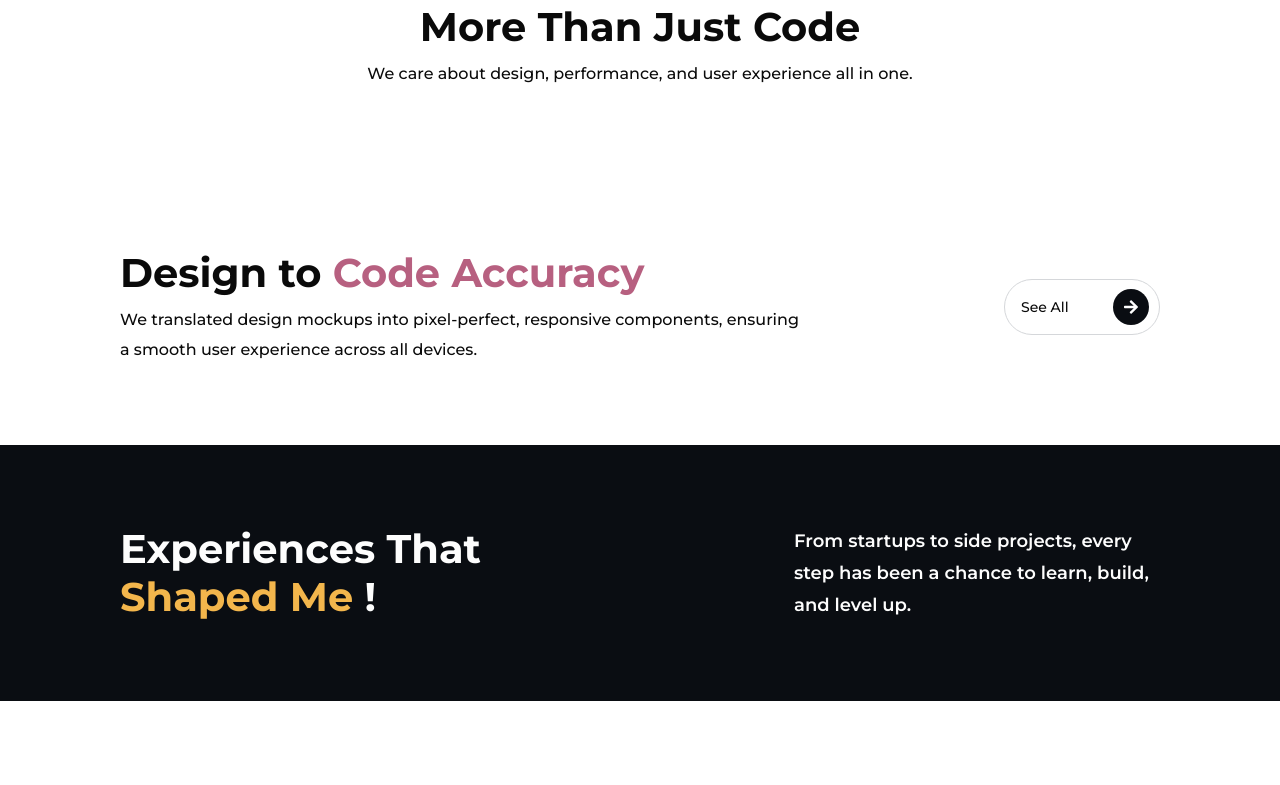
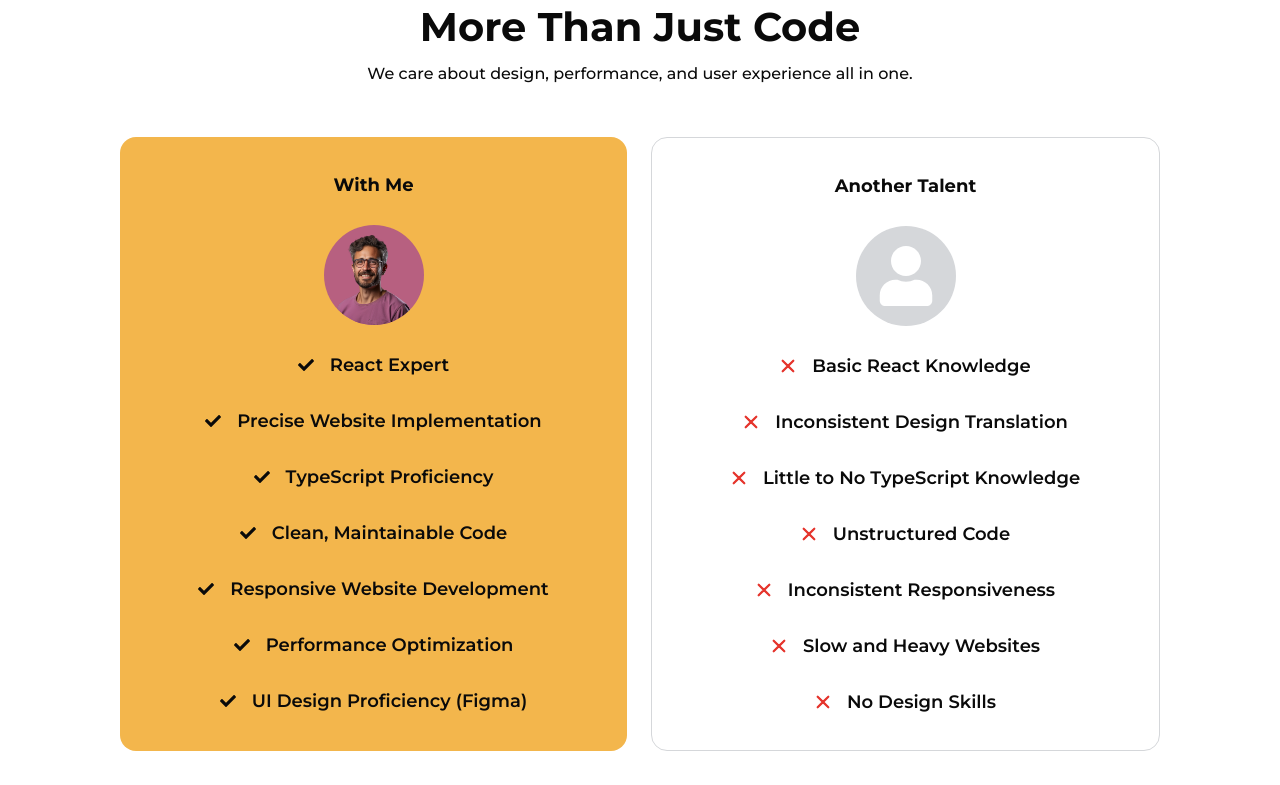
Before and after one commit to Hary300/Personal-Project-34-Pink-Portfolio, a React (Vite) app: page / in a window 1280 px wide. Shown: the part 2440-3225 px from the top of the page. Built offline with nearby package versions, Linux system fonts and the light colour scheme.

Commit message:
feat: enhance WhyMeSection with feature display; add icons for positive and negative features

```diff
--- a/src/sections/04-whyMe/WhyMeSection.tsx
+++ b/src/sections/04-whyMe/WhyMeSection.tsx
@@ -1,12 +1,62 @@
 import SectionWrapper from '@/components/layouts/SectionWrapper';
 import SectionTitle from '@/components/shared/SectionTitle';
 import { whyMeData } from '@/data/whyMeData';
+import { cn } from '@/lib/utils';
+import { FaCheck } from 'react-icons/fa';
+import { RxCross1 } from 'react-icons/rx';
 
 const WhyMeSection = () => {
   const header = whyMeData.header;
+  const cards = whyMeData.cards;
   return (
     <SectionWrapper sectionId='why-me'>
       <SectionTitle title={header.title} subtitle={header.subtitle} />
+      <div className='flex flex-col gap-6 md:flex-row'>
+        {cards.map((card, index) => (
+          <div
+            key={card.id}
+            className={cn(
+              'flex flex-col gap-6 lg:gap-8 rounded-2xl px-4 py-8 lg:px-8 flex-1',
+              index % 2 === 0 && 'bg-secondary-100',
+              index % 2 !== 0 && 'border border-neutral-300'
+            )}
+          >
+            <div className='flex flex-col gap-4 lg:gap-6 items-center'>
+              <p className='font-bold text-lg'>{card.title}</p>
+              {typeof card.avatar === 'function' ? (
+                <div className='size-20 lg:size-25 bg-neutral-300 rounded-full shrink-0 aspect-square flex justify-center items-center'>
+                  <card.avatar className='size-10 lg:size-15 text-white' />
+                </div>
+              ) : (
+                <div className='size-20 lg:size-25 bg-primary-300 rounded-full shrink-0 aspect-square flex justify-center items-end overflow-hidden'>
+                  <img
+                    src={card.avatar}
+                    alt={card.title}
+                    className='w-15 lg:w-20'
+                  />
+                </div>
+              )}
+              <div className='flex flex-col gap-4 lg:gap-6 items-center justify-center'>
+                {card.features.map((feature) => (
+                  <div
+                    key={feature.text}
+                    className={cn('flex gap-4 items-center w-fit')}
+                  >
+                    {feature.isPositive ? (
+                      <FaCheck className='shrink-0' />
+                    ) : (
+                      <RxCross1 className='shrink-0 stroke-1 text-[#E5352D]' />
+                    )}
+                    <p className='font-semibold text-md xl:text-lg text-center inline-block text-balance '>
+                      {feature.text}
+                    </p>
+                  </div>
+                ))}
+              </div>
+            </div>
+          </div>
+        ))}
+      </div>
     </SectionWrapper>
   );
 };
```
